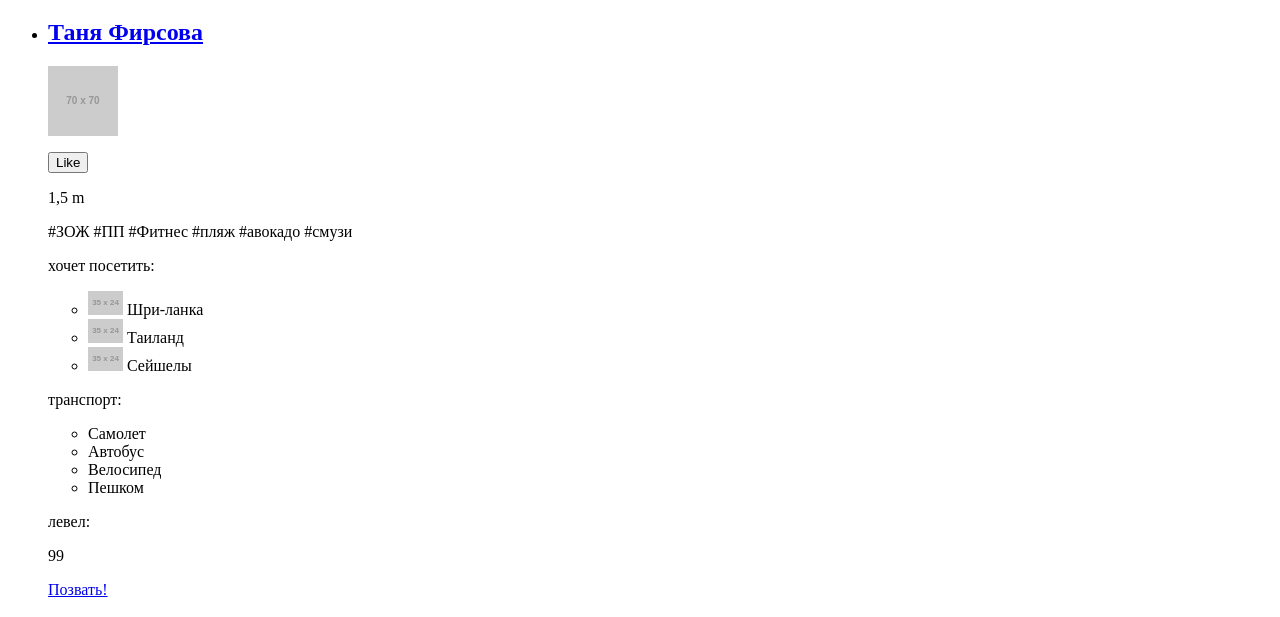
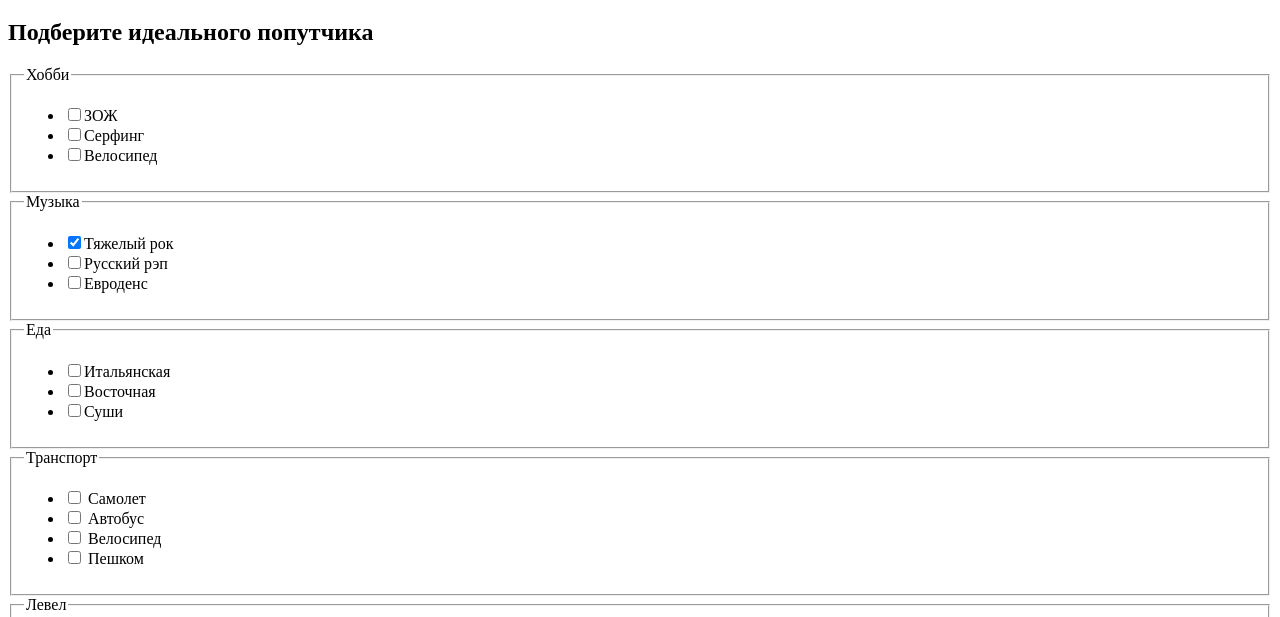
Before and after one commit to romanger/1088545-pognali-18, a website: page source/catalog.html in a window 1280 px wide. Shown: the part 335-952 px from the top of the page. Drawn offline with Linux system fonts and the light colour scheme; placeholder pictures from the web are drawn by us.

Commit message:
By travel mates filter on catalog page

```diff
--- a/source/catalog.html
+++ b/source/catalog.html
@@ -39,6 +39,86 @@
   </header>
   <main class="page-main">
     <h1>Попутчики</h1>
+    <section class="filters">
+      <div class="filters__by-country by-country"></div>
+      <div class="filters__by-travelmate by-travelmate">
+        <h2>Подберите идеального попутчика</h2>
+        <form action="https://echo.htmlacademy.ru" method="POST" name="by-travelmate-form">
+          <fieldset>
+            <legend>Хобби</legend>
+            <ul class="filters__list">
+              <li class="filters__list-item"><input class="filter__checkbox" type="checkbox" name="" id="zoj"><label
+                  for="zoj">ЗОЖ</label></li>
+              <li class="filters__list-item"><input class="filter__checkbox" type="checkbox" name="" id="surfing"><label
+                  for="surfing">Серфинг</label></li>
+              <li class="filters__list-item"><input class="filter__checkbox" type="checkbox" name="" id="cycling"><label
+                  for="cycling">Велосипед</label></li>
+            </ul>
+          </fieldset>
+          <fieldset>
+            <legend>Музыка</legend>
+            <ul class="filters__list">
+              <li class="filters__list-item"><input class="filter__checkbox" type="checkbox" name="" id="hardrock"
+                  checked><label for="hardrock">Тяжелый рок</label></li>
+              <li class="filters__list-item"><input class="filter__checkbox" type="checkbox" name=""
+                  id="russian-rap"><label for="russian-rap">Русский рэп</label></li>
+              <li class="filters__list-item"><input class="filter__checkbox" type="checkbox" name=""
+                  id="eurodance"><label for="eurodance">Евроденс</label></li>
+            </ul>
+          </fieldset>
+          <fieldset>
+            <legend>Еда</legend>
+            <ul class="filters__list">
+              <li class="filters__list-item"><input class="filter__checkbox" type="checkbox" name="" id="italian"><label
+                  for="italian">Итальянская</label></li>
+              <li class="filters__list-item"><input class="filter__checkbox" type="checkbox" name="" id="eastern"><label
+                  for="eastern">Восточная</label></li>
+              <li class="filters__list-item"><input class="filter__checkbox" type="checkbox" name="" id="sushi"><label
+                  for="sushi">Суши</label></li>
+            </ul>
+          </fieldset>
+          <fieldset>
+            <legend>Транспорт</legend>
+            <ul class="filters__transport-list transport-list transport-list--check">
+              <li class="transport-list__item">
+                <input class="transport-list__checkbox transport-list__checkbox--plane" type="checkbox" name="plane"
+                  id="plane">
+                <label for="plane">Самолет</label>
+              </li>
+              <li class="transport-list__item">
+                <input class="transport-list__checkbox transport-list__checkbox--bus" type="checkbox" name="bus"
+                  id="bus">
+                <label for="bus">Автобус</label>
+              </li>
+              <li class="transport-list__item">
+                <input class="transport-list__checkbox transport-list__checkbox--bike" type="checkbox" name="bike"
+                  id="bike">
+                <label for="bike">Велосипед</label>
+              </li>
+              <li class="transport-list__item">
+                <input class="transport-list__checkbox transport-list__checkbox--foot" type="checkbox" name="foot"
+                  id="foot">
+                <label for="foot">Пешком</label>
+              </li>
+            </ul>
+          </fieldset>
+          <fieldset>
+            <legend>Левел</legend>
+            <ul class="filters__range">
+              <li>
+                <label class="filters__range-label" for="from">От</label>
+                <input class="filters__range-input--from" type="number" min="0" max="100" name="from" id="from">
+              </li>
+              <li>
+                <label class="filters__range-label" for="to">До</label>
+                <input class="filters__range-input--to" type="number" name="to" min="0" max="100" id="to">
+              </li>
+            </ul>
+          </fieldset>
+          <button class="filters__submit button" type="submit">Показать</button>
+        </form>
+      </div>
+    </section>
     <section class="travelmates">
       <ul class="travelmates__list">
         <li class="travelmates__list-item traveler-card">
@@ -95,10 +175,13 @@
           </ul>
           <p class="traveler-card__sub-title">транспорт:</p>
           <ul class="traveler-card__transport-list transport-list">
-            <li class="transport-list__item transport-list__item--plane transport-list__item--active" aria-selected="true">Самолет</li>
-            <li class="transport-list__item transport-list__item--bus transport-list__item--active" aria-selected="true">Автобус</li>
+            <li class="transport-list__item transport-list__item--plane transport-list__item--active"
+              aria-selected="true">Самолет</li>
+            <li class="transport-list__item transport-list__item--bus transport-list__item--active"
+              aria-selected="true">Автобус</li>
             <li class="transport-list__item transport-list__item--bike" aria-selected="false">Велосипед</li>
-            <li class="transport-list__item transport-list__item--foot transport-list__item--active" aria-selected="true">Пешком</li>
+            <li class="transport-list__item transport-list__item--foot transport-list__item--active"
+              aria-selected="true">Пешком</li>
           </ul>
           <p class="traveler-card__sub-title">левел:</p>
           <div class="traveler-card__level level-label--no-text">
@@ -128,9 +211,11 @@
           </ul>
           <p class="traveler-card__sub-title">транспорт:</p>
           <ul class="traveler-card__transport-list transport-list">
-            <li class="transport-list__item transport-list__item--plane transport-list__item--active" aria-selected="true">Самолет</li>
+            <li class="transport-list__item transport-list__item--plane transport-list__item--active"
+              aria-selected="true">Самолет</li>
             <li class="transport-list__item transport-list__item--bus" aria-selected="false">Автобус</li>
-            <li class="transport-list__item transport-list__item--bike transport-list__item--active" aria-selected="true">Велосипед</li>
+            <li class="transport-list__item transport-list__item--bike transport-list__item--active"
+              aria-selected="true">Велосипед</li>
             <li class="transport-list__item transport-list__item--foot" aria-selected="false">Пешком</li>
           </ul>
           <p class="traveler-card__sub-title">левел:</p>
@@ -159,8 +244,10 @@
           </ul>
           <p class="traveler-card__sub-title">транспорт:</p>
           <ul class="traveler-card__transport-list transport-list">
-            <li class="transport-list__item transport-list__item--plane transport-list__item--active" aria-selected="true">Самолет</li>
-            <li class="transport-list__item transport-list__item--bus transport-list__item--active" aria-selected="true">Автобус</li>
+            <li class="transport-list__item transport-list__item--plane transport-list__item--active"
+              aria-selected="true">Самолет</li>
+            <li class="transport-list__item transport-list__item--bus transport-list__item--active"
+              aria-selected="true">Автобус</li>
             <li class="transport-list__item transport-list__item--bike" aria-selected="false">Велосипед</li>
             <li class="transport-list__item transport-list__item--foot" aria-selected="false">Пешком</li>
           </ul>
```
Also changed, not shown: source/index.html (+5 -4 lines).
